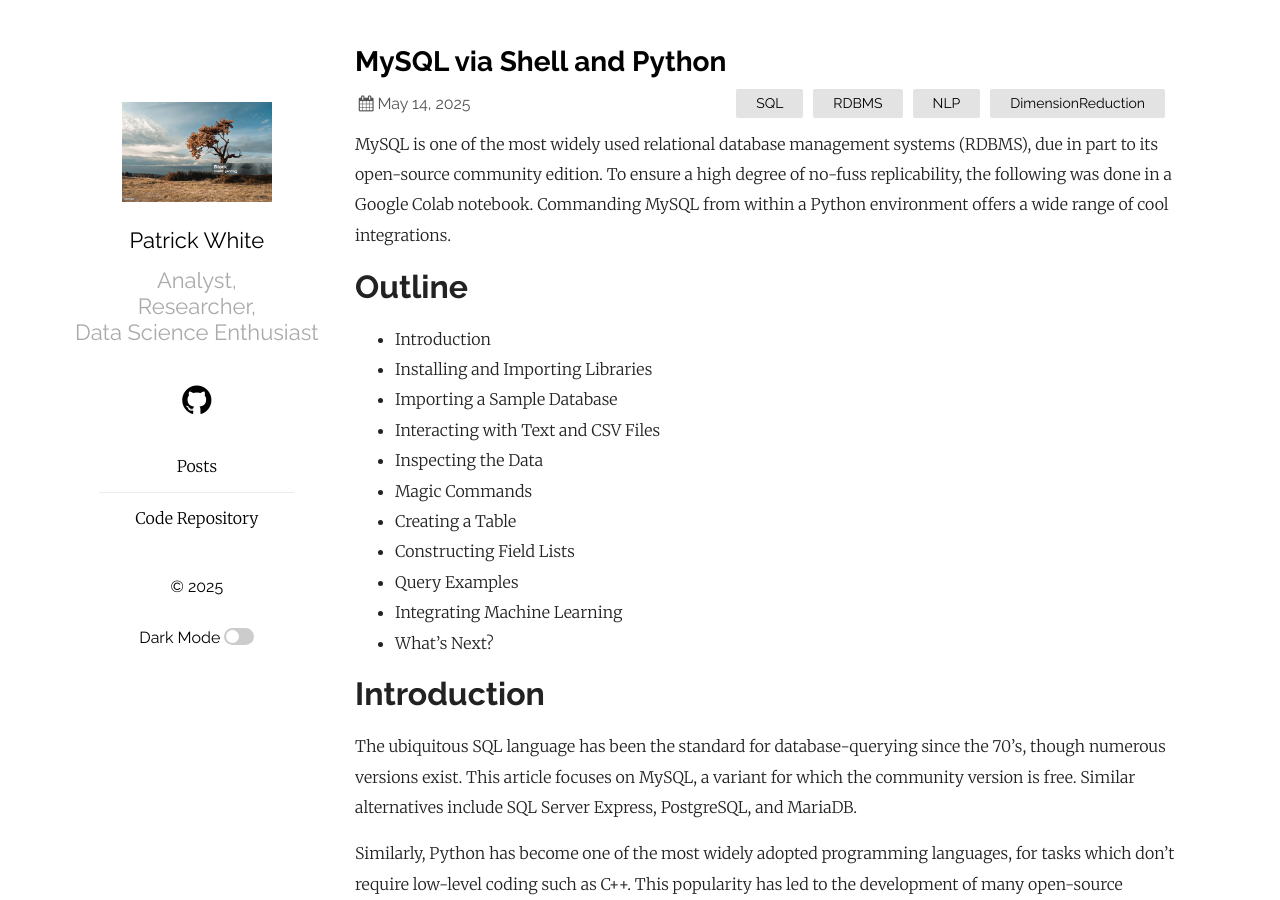
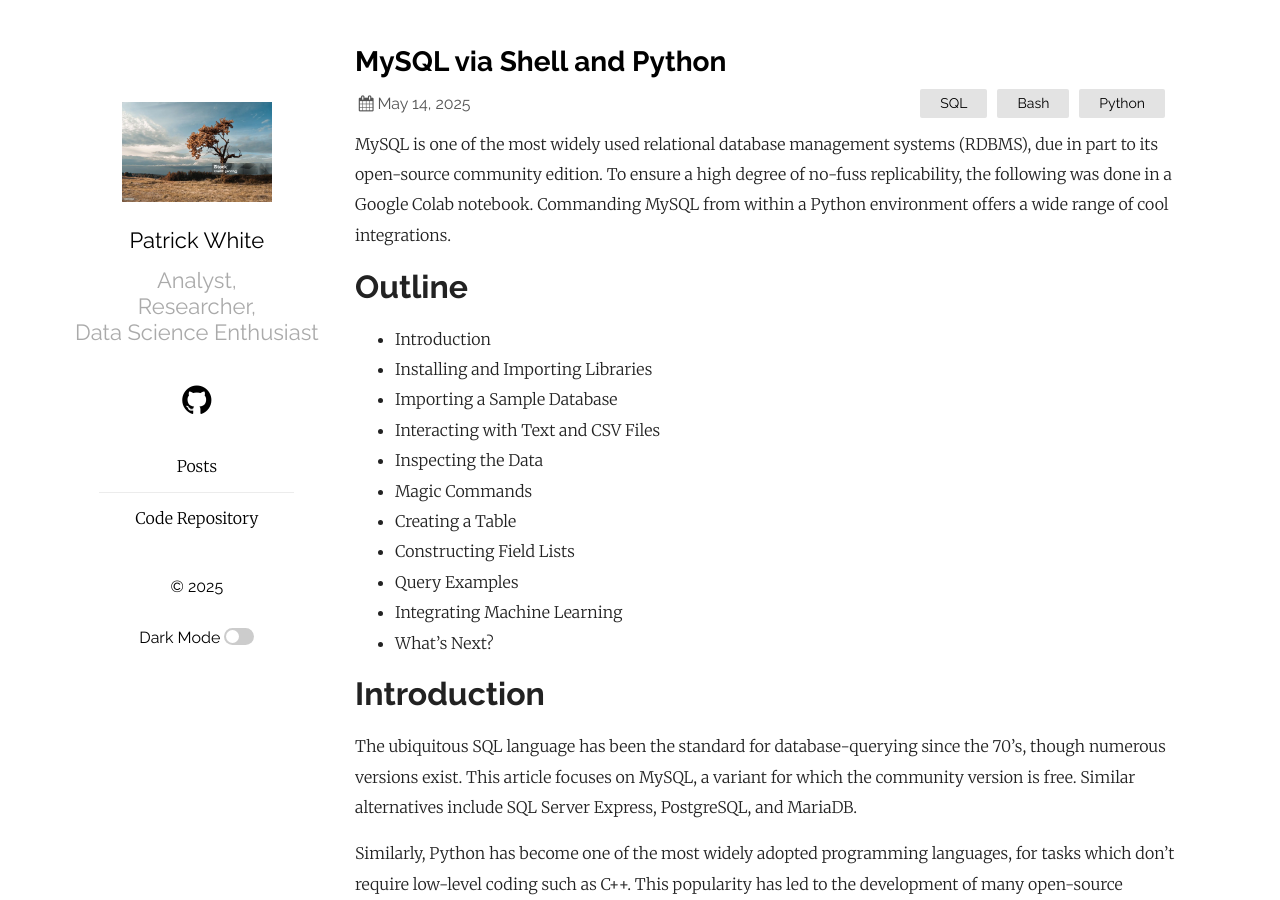
Before and after one commit to pw598/pw598.github.io, a Jekyll site: the page built from _posts/2025-05-14-MySQL-via-Shell-and-Python.md, in a window 1280 px wide and 900 px high. Built offline with Jekyll 4.4.1, drawn with Linux system fonts in a browser that asks for light colours.

Commit message:
Add files via upload

```diff
--- a/_posts/2025-05-14-MySQL-via-Shell-and-Python.md
+++ b/_posts/2025-05-14-MySQL-via-Shell-and-Python.md
@@ -2,7 +2,7 @@
 layout: post
 title:  "MySQL via Shell and Python"
 date:   2025-05-14 00:00:00 +0000
-categories: SQL RDBMS NLP DimensionReduction
+categories: SQL Bash Python
 ---
 
 MySQL is one of the most widely used relational database management systems (RDBMS), due in part to its open-source community edition. To ensure a high degree of no-fuss replicability, the following was done in a Google Colab notebook. Commanding MySQL from within a Python environment offers a wide range of cool integrations.
```
